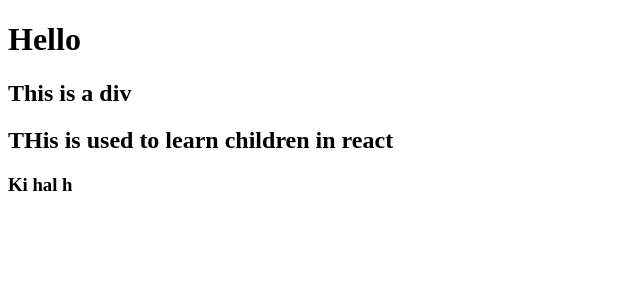
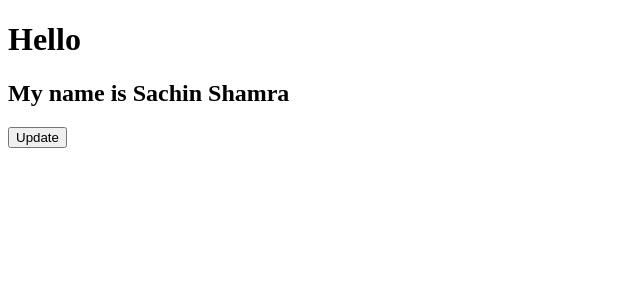
Before and after one commit to sachin17Sh/ReactJs-learnings, a React (Create React App) app in the folder StartReact/React NPM approach/myapp/: page / in a window 1280 px wide. Shown: the top 300 px of the page, without its empty margins (0-640 px from the left). Built offline with nearby package versions, Linux system fonts and the light colour scheme.

Commit message:
setting states

```diff
--- a/StartReact/React NPM approach/myapp/src/App.js
+++ b/StartReact/React NPM approach/myapp/src/App.js
@@ -1,4 +1,4 @@
-import React from "react";
+import React, { Component } from "react";
 // import PropTypes from "prop-types";
 
 // class App extends React.Component {
@@ -24,14 +24,51 @@ import React from "react";
 // you to pass components or elements as data to other components, which can then render those children as part of their output
 
 
-const App = (props) => {
-  return (
-    <div>
-      <h1>Hello</h1>
-      <h2>This is a div</h2>
-      <p>{props.children}</p>
-    </div>
-  );
-};
+// const App = (props) => {
+//   return (
+//     <div>
+//       <h1>Hello</h1>
+//       <h2>This is a div</h2>
+//       <p>{props.children}</p>
+//     </div>
+//   );
+// };
 
+// export default App;
+
+
+class App extends React.Component {
+    constructor(props) {
+        super()
+        this.state = {
+            fname: "Sachin",
+            lname: "Shamra"
+        }
+
+    }
+//passing object
+    handleclick = () => {
+        this.setState({
+            fname:"David",
+            lname: "Milan"
+        })
+
+    //set state passinf function
+    // handleclick = () => {
+    //     this.setState(function(state,props){
+    //         console.log(state);
+    //     })
+
+
+    }
+    render() {
+        return (
+            <div>
+                <h1>Hello   </h1>
+                <h2>My name is {this.state.fname} {this.state.lname}</h2>
+                    <button onClick={this.handleclick}>Update </button>
+            </div>
+        );
+    }
+}
 export default App;
```
Also changed, not shown: StartReact/React NPM approach/myapp/src/ReactEvent/Event.js (+5 -3 lines), StartReact/React NPM approach/myapp/src/asset/main.css (added).
